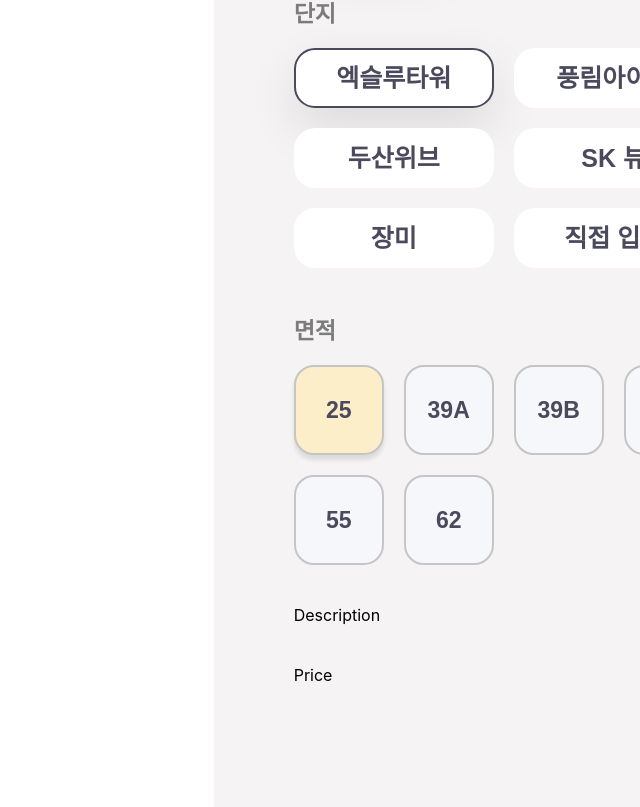
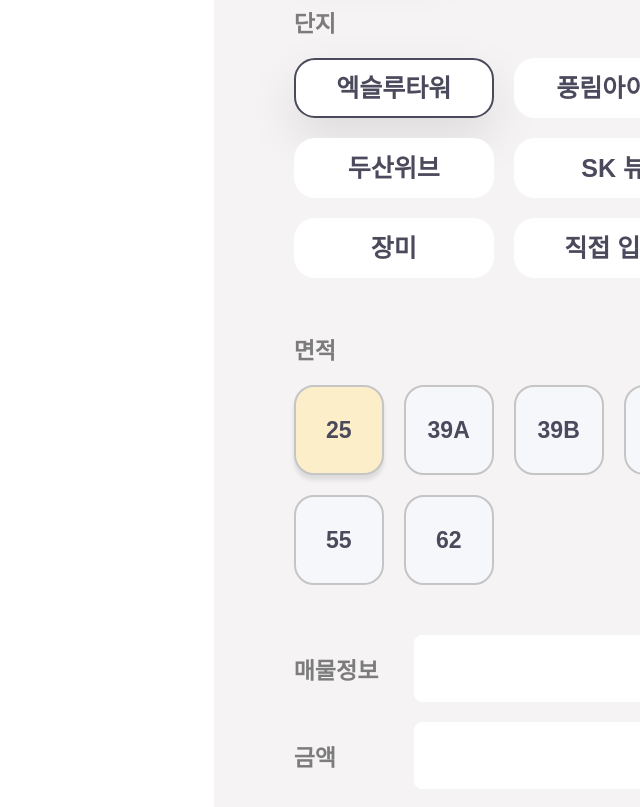
Before and after one commit to yoohaaeun/estate-paper, a React (Create React App) app: page / in a window 1280 px wide. Shown: the part 241-1048 px from the top of the page, without its empty margins (640-1280 px from the left). Built offline with nearby package versions, Linux system fonts and the light colour scheme; the HTML template or start-up script is replaced by a standard one.

Commit message:
feat: Info 컴포넌트 작업

```diff
--- a/src/components/console/Console.tsx
+++ b/src/components/console/Console.tsx
@@ -1,10 +1,8 @@
 import styled from 'styled-components';
-import { useProperty } from '../../context/PropertyContext';
+import Type from './Type';
 import Apt from './Apt';
 import Area from './Area';
-import Description from './Description';
-import Price from './Price';
-import Type from './Type';
+import Info from './Info';
 
 export default function Console() {
   return (
@@ -12,8 +10,7 @@
       <Type />
       <Apt />
       <Area />
-      <Description />
-      <Price />
+      <Info />
     </Wrapper>
   );
 }
@@ -23,5 +20,5 @@
   min-height: 296mm;
   display: flex;
   flex-direction: column;
-  gap: 40px;
+  gap: 50px;
 `;
--- a/src/components/console/Description.tsx
+++ /dev/null
@@ -1,7 +0,0 @@
-import styled from 'styled-components';
-
-export default function Description() {
-  return <Wrapper>Description</Wrapper>;
-}
-
-const Wrapper = styled.div``;
--- /dev/null
+++ b/src/components/console/Info.tsx
@@ -0,0 +1,60 @@
+import styled from 'styled-components';
+import { useProperty } from '../../context/PropertyContext';
+
+export default function Info() {
+  const { property, setProperty } = useProperty();
+
+  const handleChange = (e: React.ChangeEvent<HTMLInputElement>) => {
+    const { id, value } = e.target;
+    setProperty({ ...property, [id]: value });
+  };
+
+  return (
+    <Wrapper>
+      <Box>
+        <Label htmlFor='desc'>매물정보</Label>
+        <Input type='text' id='desc' onChange={handleChange} />
+      </Box>
+      <Box>
+        <Label htmlFor='price'>금액</Label>
+        <Input type='text' id='price' onChange={handleChange} />
+      </Box>
+    </Wrapper>
+  );
+}
+
+const Wrapper = styled.div`
+  display: flex;
+  flex-direction: column;
+  gap: 20px;
+`;
+
+const Box = styled.div`
+  display: flex;
+`;
+
+const Label = styled.label`
+  display: flex;
+  align-items: center;
+  width: 120px;
+  font-size: 23px;
+  font-weight: 700;
+  color: #7c7c7c;
+  cursor: pointer;
+`;
+
+const Input = styled.input`
+  width: 450px;
+  padding: 20px;
+  font-size: 23px;
+  font-weight: 700;
+  border: 0;
+  border-radius: 8px;
+  outline: 0;
+  color: #7c7c7c;
+  cursor: pointer;
+
+  &:focus {
+    box-shadow: 0px 20px 50px rgba(0, 0, 0, 0.1);
+  }
+`;
--- a/src/components/console/Price.tsx
+++ /dev/null
@@ -1,7 +0,0 @@
-import styled from 'styled-components';
-
-export default function Price() {
-  return <Wrapper>Price</Wrapper>;
-}
-
-const Wrapper = styled.div``;
```
